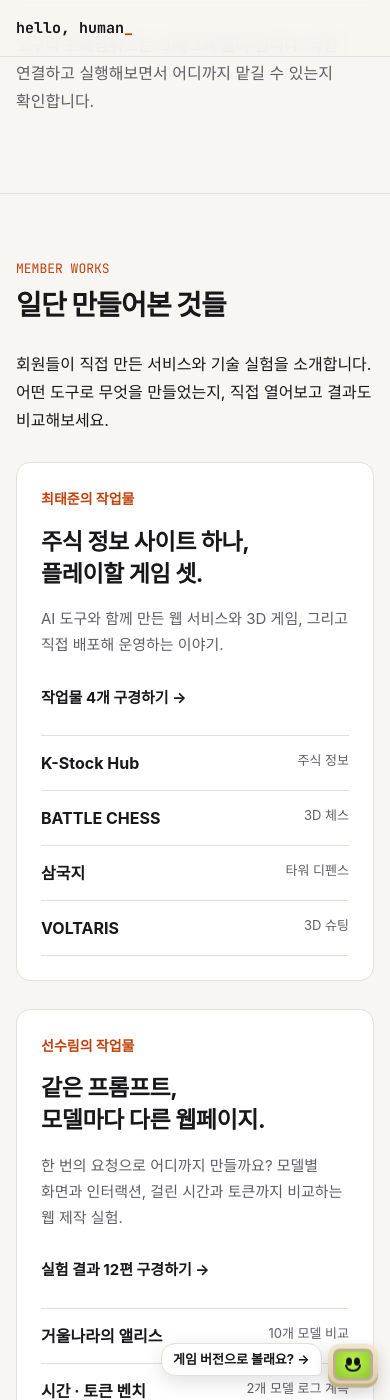
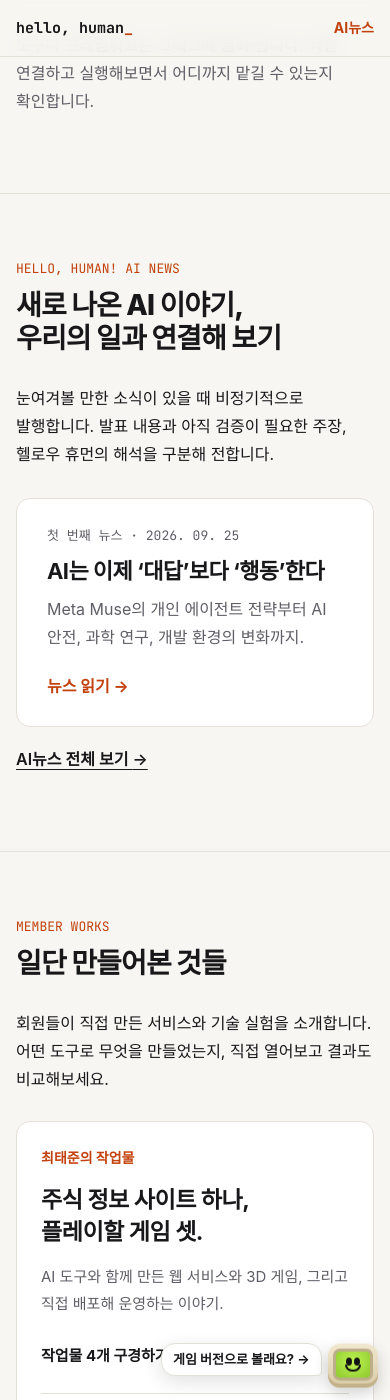
Before and after one commit to SoorimSun/hello-human, a Jekyll site: the page index.html, which Jekyll copies as it is, in a window 390 px wide and 1400 px high, scrolled down 5171 px. Built offline with Jekyll 4.4.1, drawn with Linux system fonts in a browser that asks for light colours; some web fonts are replaced.

Commit message:
AI뉴스 목록과 첫 기사 추가

```diff
--- a/_layouts/default.html
+++ b/_layouts/default.html
@@ -10,7 +10,7 @@
 <link rel="preconnect" href="https://fonts.googleapis.com">
 <link rel="preconnect" href="https://fonts.gstatic.com" crossorigin>
 <link rel="stylesheet" href="https://fonts.googleapis.com/css2?family=JetBrains+Mono:wght@400;500;700&display=swap">
-<link rel="stylesheet" href="{{ '/assets/style.css' | relative_url }}?v=2">
+<link rel="stylesheet" href="{{ '/assets/style.css' | relative_url }}?v=3">
 </head>
 <body>
 
--- a/assets/style.css
+++ b/assets/style.css
@@ -116,6 +116,28 @@ strong { font-weight: 700; }
 .nav { display: flex; gap: 22px; font-size: 14px; }
 .nav a { color: var(--muted); text-decoration: none; }
 .nav a:hover { color: var(--ink); }
+.mobile-news-link { display: none; }
+
+.news-home-feature {
+  display: grid;
+  gap: 9px;
+  max-width: 720px;
+  margin-top: 30px;
+  padding: 26px 30px;
+  background: var(--surface);
+  border: 1px solid var(--line);
+  border-radius: var(--radius);
+  text-decoration: none;
+  transition: border-color .2s ease, transform .2s ease;
+}
+.news-home-feature:hover,
+.news-home-feature:focus-visible { border-color: var(--accent); transform: translateY(-2px); }
+.news-home-feature strong { font-size: clamp(22px, 3vw, 30px); line-height: 1.35; letter-spacing: -.025em; }
+.news-home-feature > span:nth-of-type(2) { color: var(--muted); }
+.news-home-meta { font-family: var(--mono); font-size: 13px; color: var(--muted); }
+.news-home-cta { margin-top: 12px; font-weight: 700; color: var(--accent); }
+.news-home-all { margin-top: 18px; font-weight: 600; }
+.news-home-all a { text-underline-offset: 4px; }
 
 /* ---------- hero ---------- */
 
@@ -801,6 +823,7 @@ h3 {
 
 @media (max-width: 720px) {
   .nav { display: none; }
+  .mobile-news-link { display: inline-block; font-size: 14px; font-weight: 700; color: var(--accent); text-decoration: none; }
 
   .stages { grid-template-columns: 1fr; gap: 24px; }
   .stages li { display: flex; align-items: baseline; gap: 14px; padding: 14px 16px; }
--- a/index.html
+++ b/index.html
@@ -15,7 +15,7 @@
 <link rel="preconnect" href="https://fonts.gstatic.com" crossorigin>
 <link rel="stylesheet" href="https://fonts.googleapis.com/css2?family=JetBrains+Mono:wght@400;500;700&display=swap">
 <!-- CSS를 고치면 ?v= 값을 올려주세요 (브라우저 캐시 때문에 예전 CSS가 보이는 것 방지) -->
-<link rel="stylesheet" href="assets/style.css?v=2">
+<link rel="stylesheet" href="assets/style.css?v=3">
 <link rel="stylesheet" href="assets/showcase.css?v=1">
 </head>
 <body>
@@ -27,10 +27,12 @@
       <a href="#playground">어떤 모임?</a>
       <a href="#workless">Workless</a>
       <a href="#experiments">실험</a>
+      <a href="#ai-news">AI뉴스</a>
       <a href="#member-works">작업물</a>
       <a href="#how">운영 방식</a>
       <a href="#join">모집 안내</a>
     </nav>
+    <a class="mobile-news-link" href="news/">AI뉴스</a>
   </div>
 </header>
 
@@ -173,6 +175,21 @@
       </ul>
 
       <p class="note">도구나 프레임워크는 그때그때 골라 씁니다. 직접 연결하고 실행해보면서 어디까지 맡길 수 있는지 확인합니다.</p>
+    </div>
+  </section>
+
+  <section id="ai-news" class="section news-home-section">
+    <div class="wrap">
+      <p class="label">HELLO, HUMAN! AI NEWS</p>
+      <h2>새로 나온 AI 이야기,<br>우리의 일과 연결해 보기</h2>
+      <p>눈여겨볼 만한 소식이 있을 때 비정기적으로 발행합니다. 발표 내용과 아직 검증이 필요한 주장, 헬로우 휴먼의 해석을 구분해 전합니다.</p>
+      <a class="news-home-feature" href="news/2026-09-25-ai-agents.html">
+        <span class="news-home-meta">첫 번째 뉴스 · 2026. 09. 25</span>
+        <strong>AI는 이제 ‘대답’보다 ‘행동’한다</strong>
+        <span>Meta Muse의 개인 에이전트 전략부터 AI 안전, 과학 연구, 개발 환경의 변화까지.</span>
+        <span class="news-home-cta">뉴스 읽기 <span aria-hidden="true">→</span></span>
+      </a>
+      <p class="news-home-all"><a href="news/">AI뉴스 전체 보기 <span aria-hidden="true">→</span></a></p>
     </div>
   </section>
 
--- a/works/choi-taejun.html
+++ b/works/choi-taejun.html
@@ -14,7 +14,7 @@
 <link rel="preconnect" href="https://fonts.googleapis.com">
 <link rel="preconnect" href="https://fonts.gstatic.com" crossorigin>
 <link rel="stylesheet" href="https://fonts.googleapis.com/css2?family=JetBrains+Mono:wght@400;500;700&display=swap">
-<link rel="stylesheet" href="../assets/style.css?v=2">
+<link rel="stylesheet" href="../assets/style.css?v=3">
 <link rel="stylesheet" href="../assets/showcase.css?v=1">
 </head>
 <body class="work-page">
--- a/works/sun-soorim.html
+++ b/works/sun-soorim.html
@@ -14,7 +14,7 @@
 <link rel="preconnect" href="https://fonts.googleapis.com">
 <link rel="preconnect" href="https://fonts.gstatic.com" crossorigin>
 <link rel="stylesheet" href="https://fonts.googleapis.com/css2?family=JetBrains+Mono:wght@400;500;700&display=swap">
-<link rel="stylesheet" href="../assets/style.css?v=2">
+<link rel="stylesheet" href="../assets/style.css?v=3">
 <link rel="stylesheet" href="../assets/showcase.css?v=1">
 <link rel="stylesheet" href="../assets/benchmark.css?v=2">
 </head>
```
Also changed, not shown: assets/news.css (added, +113 -0 lines), news/2026-09-25-ai-agents.html (added, +144 -0 lines), news/index.html (added, +61 -0 lines), README.md.
